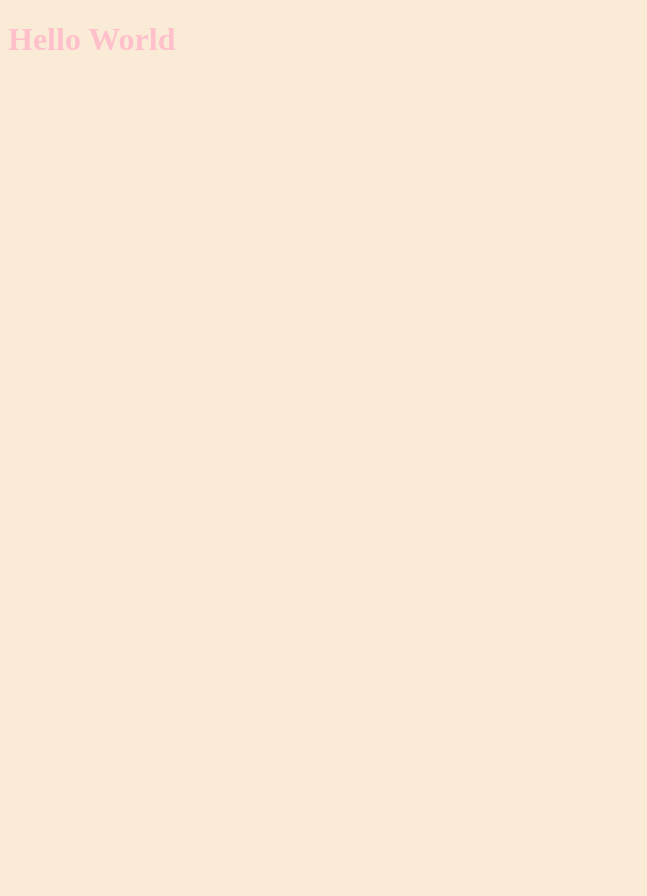
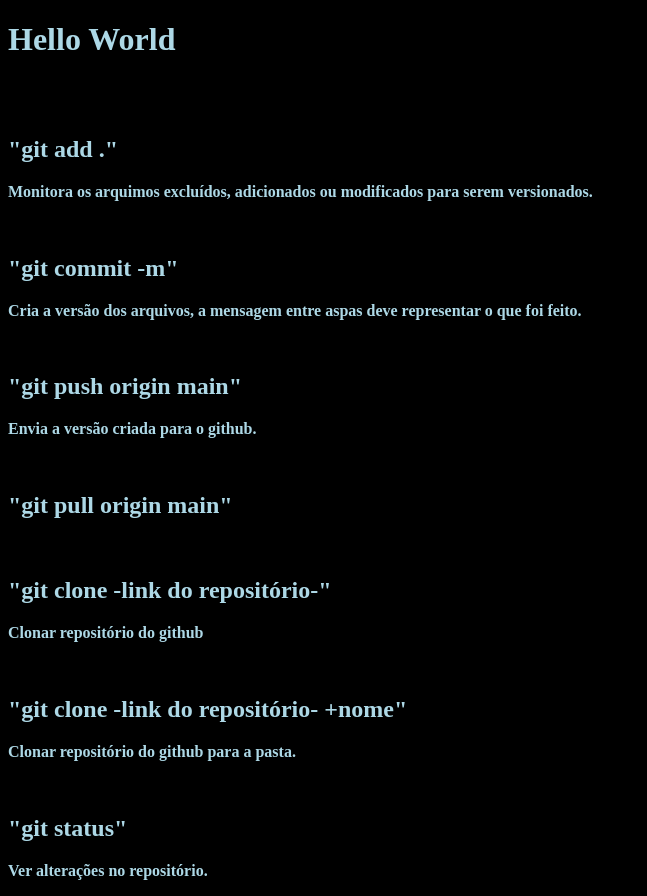
Before and after one commit to Felipe-Vieira15/hello-word, a plain HTML site: page index.html in a window 1280 px wide. Shown: the whole page, without its empty margins (0-647 px from the left). Before the commit the page ends 800 px from the top, so only its background shows below. Drawn offline with Linux system fonts and the light colour scheme.

Commit message:
site criado

```diff
--- a/assets/css/estilo.css
+++ b/assets/css/estilo.css
@@ -1,5 +1,5 @@
 body{
-    background-color: antiquewhite;
-    color: pink;
+    background-color: black;
+    color: lightblue;
     font-weight: bold;
 }
--- a/index.html
+++ b/index.html
@@ -8,8 +8,80 @@
     <link rel="stylesheet" href="assets/css/estilo.css">
 </head>
 <body>
+
     <h1>
         Hello World
     </h1>
+
+    <br>
+    <br>
+
+    <h2>
+        "git add ."
+    </h2>
+
+    <p>
+        Monitora os arquimos excluídos, adicionados ou modificados para serem versionados.
+    </p>
+
+    <br>
+
+    <h2>
+        "git commit -m"
+    </h2>
+
+    <p>
+        Cria a versão dos arquivos, a mensagem entre aspas  deve representar o que foi feito.
+    </p>
+
+    <br>
+
+    <h2>
+        "git push origin main"
+    </h2>
+
+    <p>
+        Envia a versão criada para o github.
+    </p>
+
+    <br>
+
+    <h2>
+        "git pull origin main"
+    </h2>
+
+    <p>
+
+    </p>
+
+    <br>
+
+    <h2>
+        "git clone -link do repositório-"
+    </h2>
+
+    <p>
+        Clonar repositório do github
+    </p>
+
+    <br>
+
+    <h2>
+        "git clone -link do repositório- +nome"
+    </h2>
+
+    <p>
+        Clonar  repositório do github para a pasta.
+    </p>
+
+    <br>
+
+    <h2>
+        "git status"
+    </h2>
+
+    <p>
+        Ver alterações no repositório.
+    </p>
 </body>
 </html>
```
Also changed, not shown: 1 other file.
